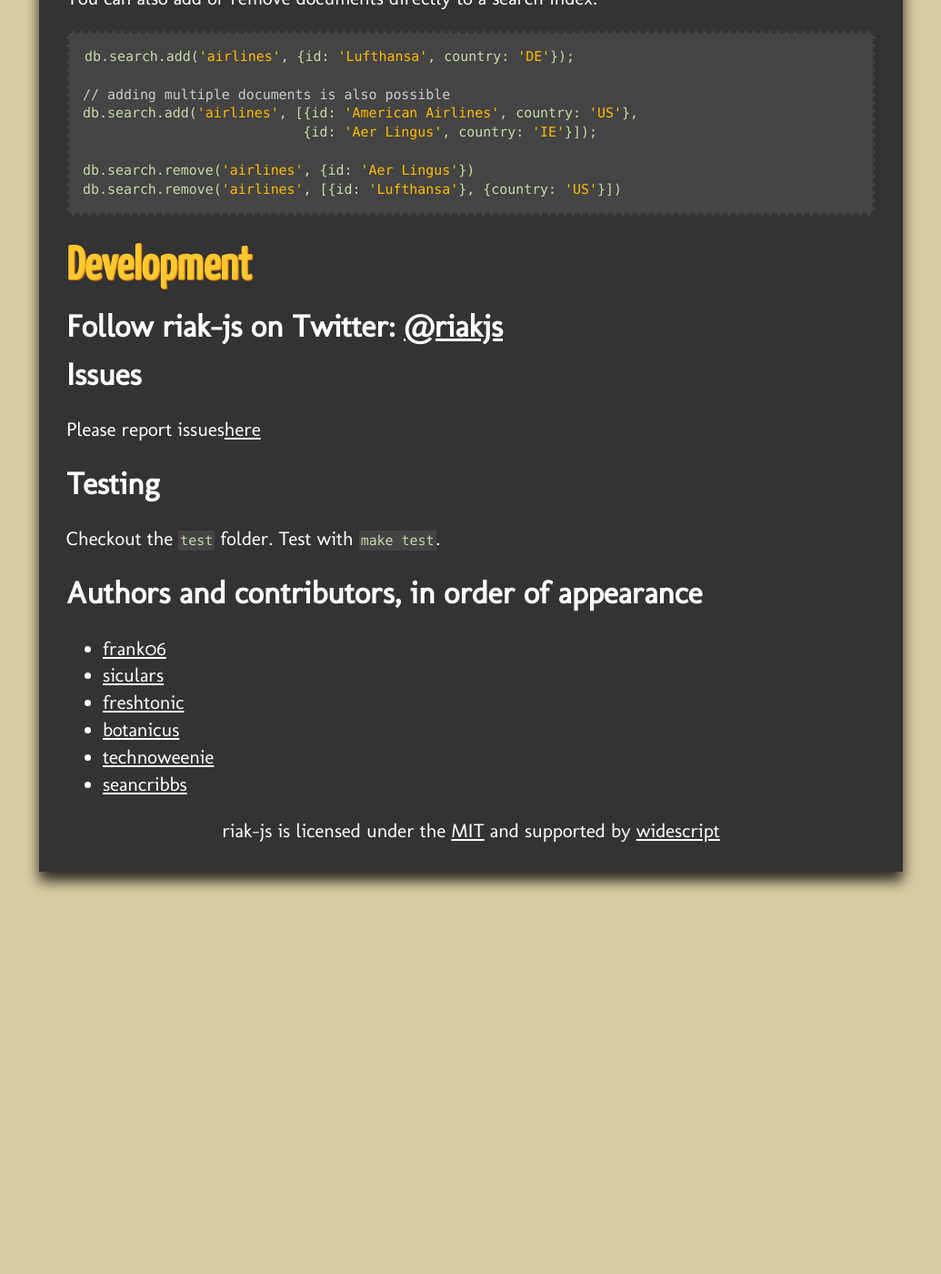
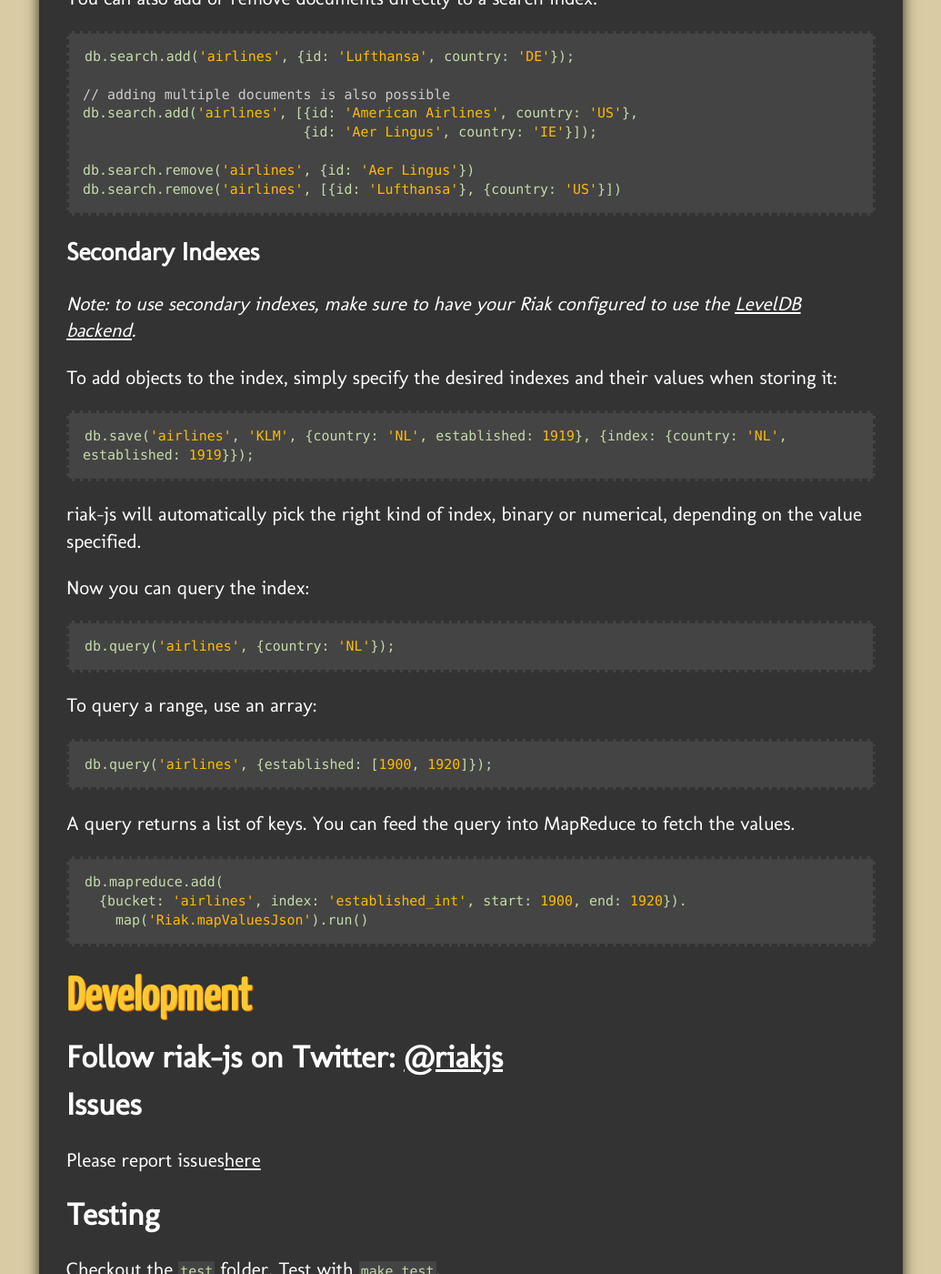
Before and after one commit to mostlyserious/riak-js, a Jekyll site: the page built from index.md, in a window 1280 px wide and 1400 px high, scrolled down 9142 px. Shown: the whole window at 91% size, without its empty margins (122-1157 px from the left). Built offline with Jekyll 4.4.1, drawn with Linux system fonts in a browser that asks for light colours; before the commit the page ends 10120 px from its top, so only the background shows below that.

Commit message:
Add documentation for secondary indexes.

```diff
--- a/index.md
+++ b/index.md
@@ -331,6 +331,35 @@ You can also add or remove documents directly to a search index:
     db.search.remove('airlines', {id: 'Aer Lingus'})
     db.search.remove('airlines', [{id: 'Lufthansa'}, {country: 'US'}])
 
+#### Secondary Indexes
+
+*Note: to use secondary indexes, make sure to have your Riak configured to use the
+[LevelDB
+backend](http://docs.basho.com/riak/latest/cookbooks/Secondary-Indexes---Configuration/#Configuration).*
+
+To add objects to the index, simply specify the desired indexes and their values
+when storing it:
+
+    db.save('airlines', 'KLM', {country: 'NL', established: 1919}, {index: {country: 'NL', established: 1919}});
+
+riak-js will automatically pick the right kind of index, binary or numerical,
+depending on the value specified.
+
+Now you can query the index:
+
+    db.query('airlines', {country: 'NL'});
+
+To query a range, use an array:
+
+    db.query('airlines', {established: [1900, 1920]});
+
+A query returns a list of keys. You can feed the query into MapReduce to fetch
+the values.
+
+    db.mapreduce.add(
+      {bucket: 'airlines', index: 'established_int', start: 1900, end: 1920}).
+        map('Riak.mapValuesJson').run()
+
 ## Development
 
 ### Follow riak-js on Twitter: [@riakjs](http://twitter.com/riakjs)
```
